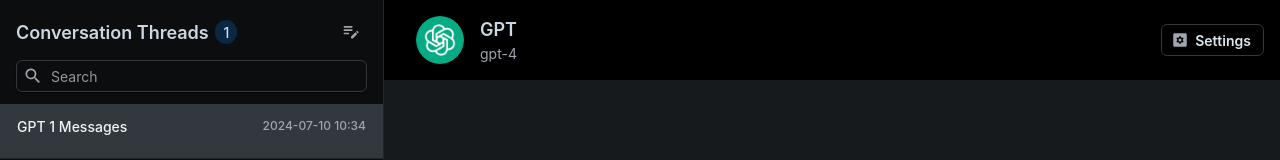
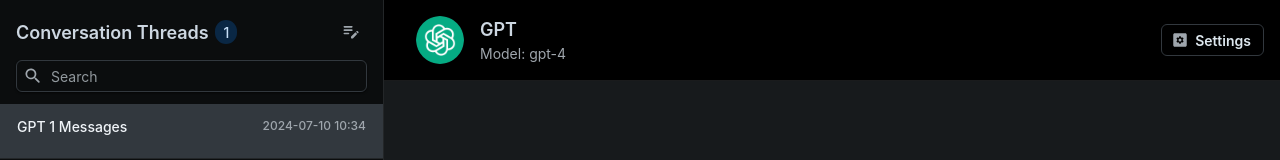
Before and after one commit to osullivanalan/gpt-chat, a React (Vite) app: page / in a window 1280 px wide. Shown: the top 160 px of the page. Built offline with nearby package versions, Linux system fonts and the light colour scheme.

Commit message:
testing build add model tag

```diff
--- a/src/components/MessagesPaneHeader.tsx
+++ b/src/components/MessagesPaneHeader.tsx
@@ -81,7 +81,7 @@
           >
             {sender.name}
           </Typography>
-          <Typography level="body-sm">{settings?.model}</Typography>
+          <Typography level="body-sm">Model: {settings?.model}</Typography>
         </div>
       </Stack>
       <Stack spacing={1} direction="row" alignItems="center">
```
